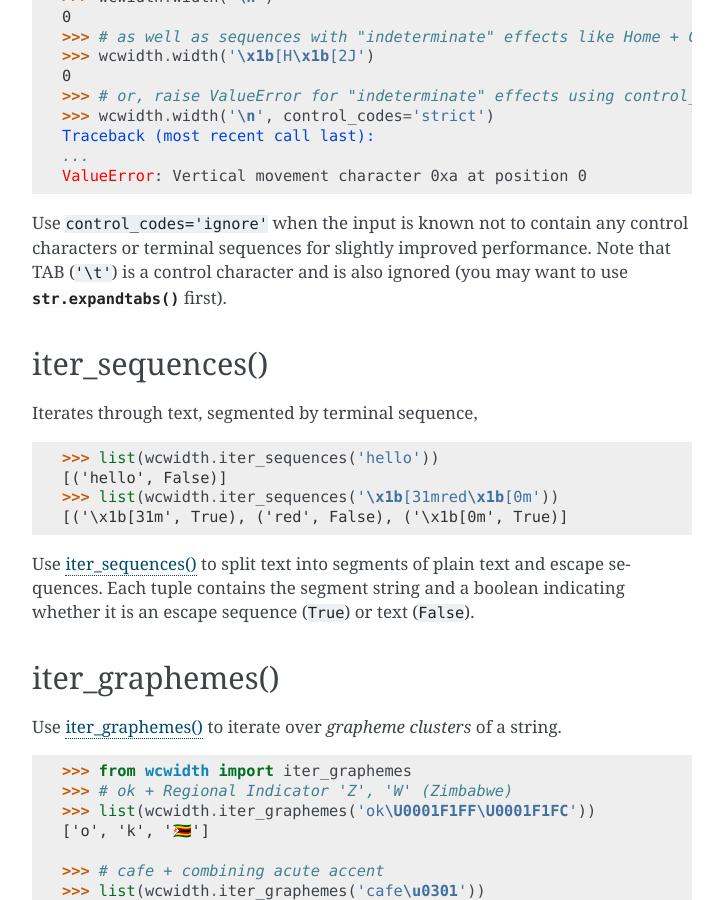
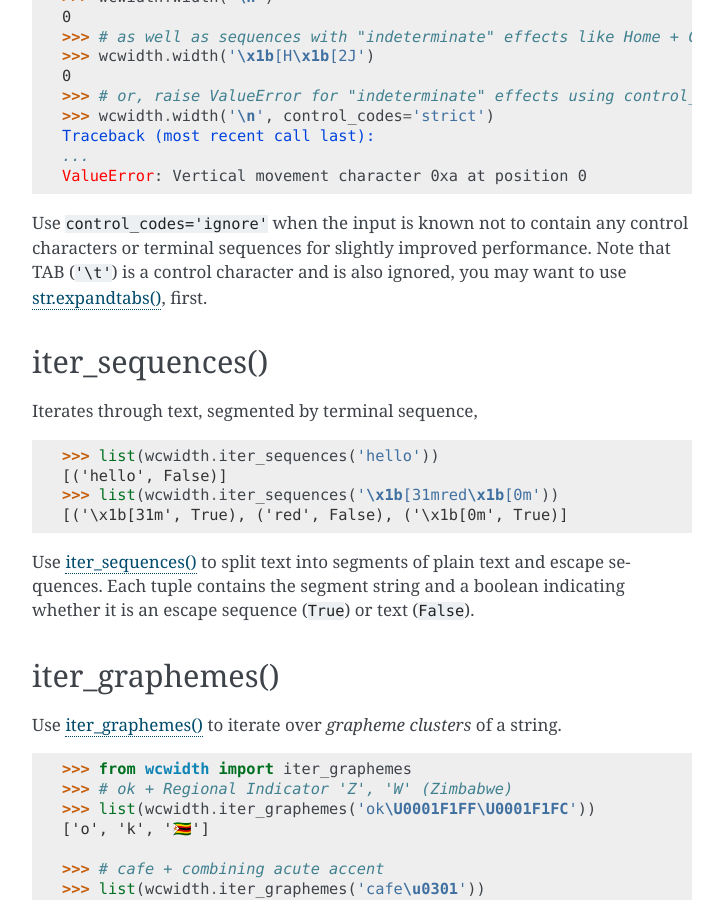
Before and after one commit to jquast/wcwidth, a Sphinx documentation site: the page built from docs/intro.rst, in a window 1280 px wide and 900 px high, scrolled down 2792 px. Shown: the whole window, without its empty margins (388-1111 px from the left). Built offline with Sphinx 7.4.7, drawn with Linux system fonts in a browser that asks for light colours; part of the change alters nothing that is shown.

```diff
--- a/docs/intro.rst
+++ b/docs/intro.rst
@@ -139,7 +139,7 @@ Measures width of a string, with improved handling of ``control_codes``
 
 Use ``control_codes='ignore'`` when the input is known not to contain any control characters or
 terminal sequences for slightly improved performance. Note that TAB (``'\t'``) is a control
-character and is also ignored (you may want to use :func:`str.expandtabs` first).
+character and is also ignored, you may want to use `str.expandtabs()`_, first.
 
 iter_sequences()
 ----------------
@@ -633,6 +633,7 @@ https://www.cl.cam.ac.uk/~mgk25/ucs/wcwidth.c::
 .. _`str.ljust()`: https://docs.python.org/3/library/stdtypes.html#str.ljust
 .. _`str.rjust()`: https://docs.python.org/3/library/stdtypes.html#str.rjust
 .. _`str.center()`: https://docs.python.org/3/library/stdtypes.html#str.center
+.. _`str.expandtabs()`: https://docs.python.org/3/library/stdtypes.html#str.expandtabs
 .. _`General Tabulated Summary`: https://ucs-detect.readthedocs.io/results.html#tabulated-results
 .. _`wcwidth()`: https://wcwidth.readthedocs.io/en/latest/api.html#wcwidth.wcwidth
 .. _`wcswidth()`: https://wcwidth.readthedocs.io/en/latest/api.html#wcwidth.wcswidth
```
